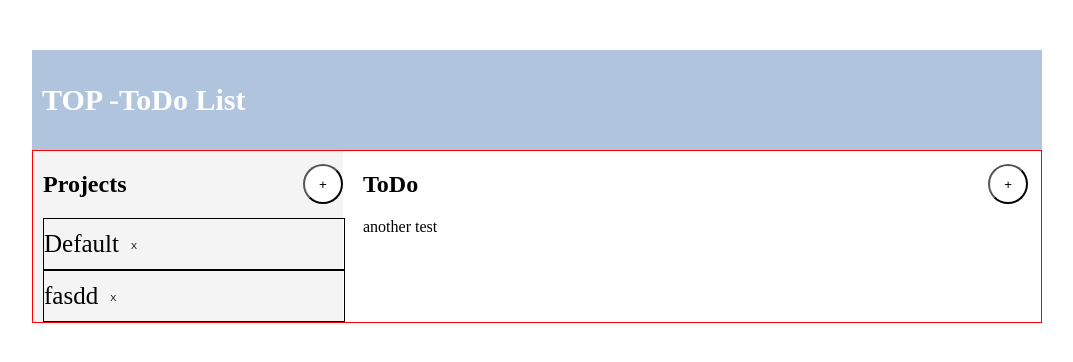
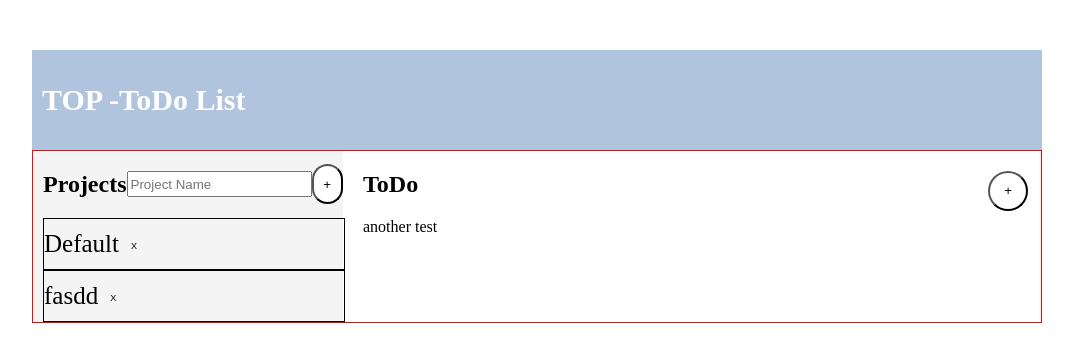
Before and after one commit to kpgh46/TOP-ToDoList, a website built with webpack: page dist/index.html in a window 1280 px wide. Shown: the whole page, without its empty margins (18-1091 px from the left). Built offline with Linux system fonts and the light colour scheme.

Commit message:
added project entry input field

```diff
--- a/src/style.css
+++ b/src/style.css
@@ -38,6 +38,7 @@
 .headers {
     display: flex;
     justify-content: space-between;
+    align-items: center;
     width: 100%;
     padding-right: 30px;
 }
@@ -46,7 +47,7 @@
     height: 40px;
     width: 40px;
     border-radius: 40px;
-    margin-top: 13px;
+
     background-color: white;
 }
 
@@ -87,3 +88,7 @@
     color:lightsteelblue;
     font-size: small;
 }
+
+#project-entry {
+    height: 20px;
+}
```
Also changed, not shown: dist/bundle.js, dist/index.html.
